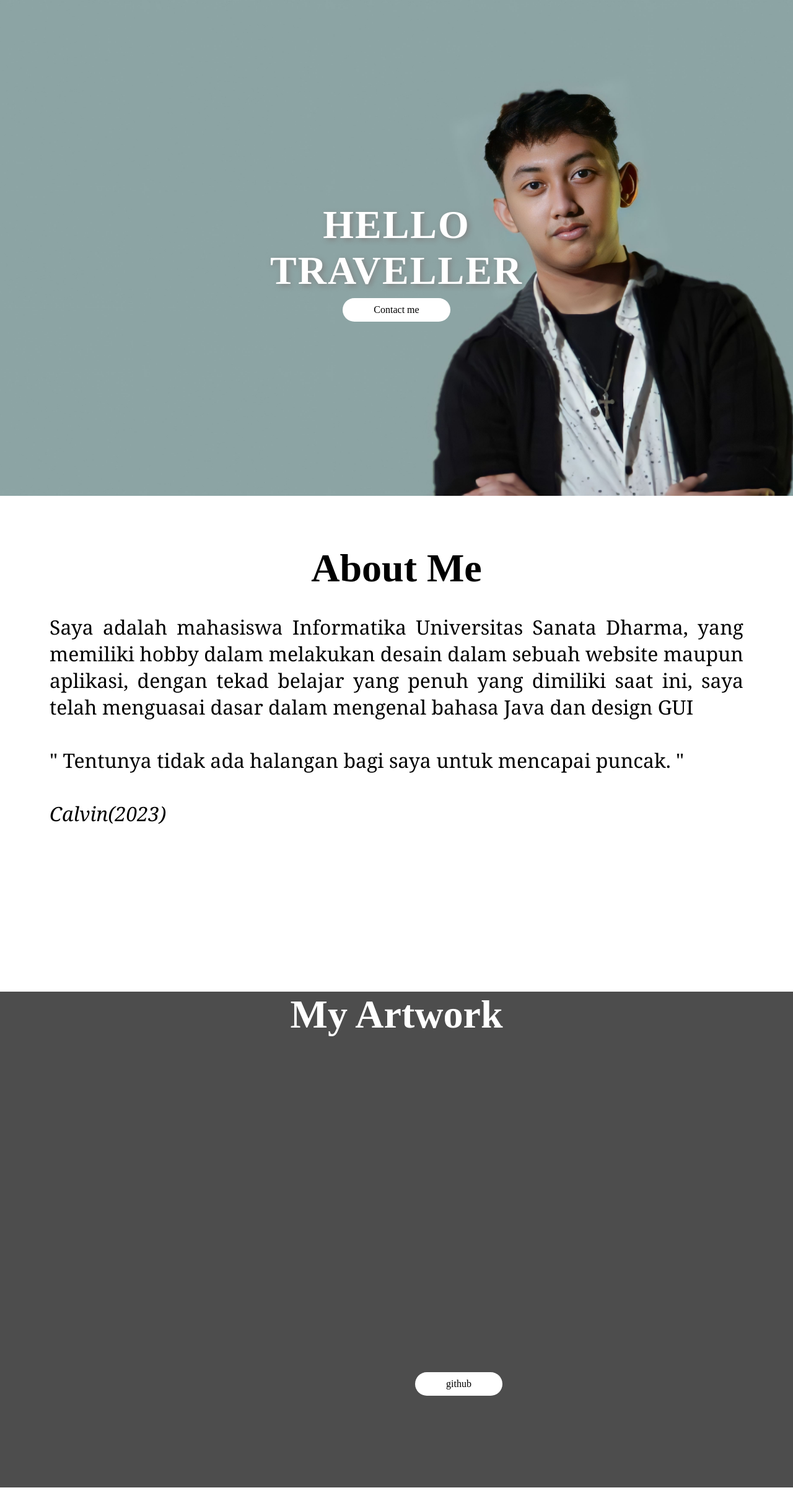
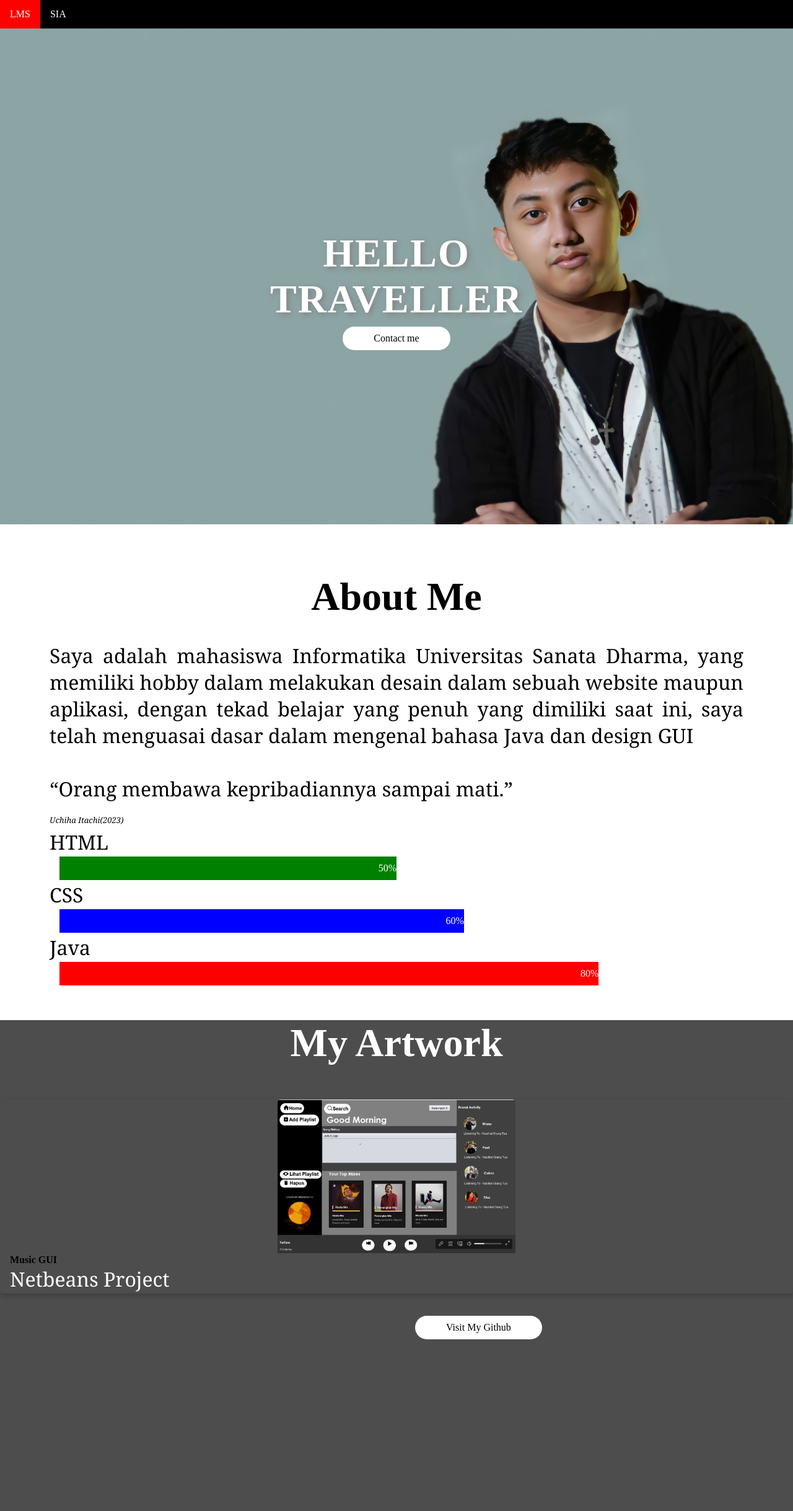
Before and after one commit to AlviZevalli/Portofolio-Website, a plain HTML site: page index.html in a window 1280 px wide. Shown: the whole page at 62% size. Before the commit the page ends 2400 px from the top, so only its background shows below. Drawn offline with Linux system fonts and the light colour scheme.

Commit message:
CSS Done

```diff
--- a/index.html
+++ b/index.html
@@ -8,6 +8,15 @@
   </head>
   <link rel="stylesheet" href="style.css" />
   <body>
+    <ul>
+      <li class="LMS">
+        <a href="https://belajar.usd.ac.id/my/"class="LMS">LMS</a>
+      <li class="SIA Mahasiswa">
+        <a href="https://mahasiswa.usd.ac.id/mahasiswa/"class=SIA>SIA</a>
+      </li>
+      </li>
+    </ul>
+
     <div class="parallax awal">
       <!-- isi content awal -->
       <div class="isiawal">
@@ -24,11 +33,23 @@
           Saya adalah mahasiswa Informatika Universitas Sanata Dharma, yang
           memiliki hobby dalam melakukan desain dalam sebuah website maupun
           aplikasi, dengan tekad belajar yang penuh yang dimiliki saat ini, saya
-          telah menguasai dasar dalam mengenal bahasa Java dan design GUI<br /><br />"
-          Tentunya tidak ada halangan bagi saya untuk mencapai puncak. "
-          <br /><br />
-          <p2>Calvin(2023)</p2>
+          telah menguasai dasar dalam mengenal bahasa Java dan design GUI<br /><br />
+          “Orang membawa kepribadiannya sampai mati.”
+          <br />
+          <p2>Uchiha Itachi(2023)</p2>
         </p>
+        <p>HTML</p>
+        <div class="container">
+          <div class="skill HTML">50%</div>
+        </div>
+        <p>CSS</p>
+        <div class ="container">
+          <div class="skill CSS">60%</div>
+        </div>
+        <p>Java</p>
+        <div class ="container">
+          <div class="skill Java">80%</div>
+        </div>
       </div>
     </div>
     <div class="parallax akhir">
@@ -36,8 +57,17 @@
       <div class="isiakhir">
         <h3>My Artwork</h3>
         <br><br>
-        <br><br><br><br><br><br><br><br><br><br><br><br><br><br><br><br><br><br><br><br><br><br><br><br><br><br><br><br>
-        <a href="https://github.com/AlviZevalli?tab=repositories" id="tombol2">github</a>
+        <br>
+        <div class="card">
+          <img src="img_avatar.png" alt="avatar" class="center">
+          <div class="container">
+            <h4><b>Music GUI</b></h4>
+            <p>Netbeans Project</p>
+          </div>
+        </div>
+
+        <br><br>
+        <a href="https://github.com/AlviZevalli?tab=repositories" id="tombol2">Visit My Github</a>
       </div>
     </div>
   </body>
--- a/style.css
+++ b/style.css
@@ -6,6 +6,11 @@ body {
   padding: 0;
   box-sizing: border-box;
   scroll-behavior: smooth;
+}
+
+.dark_mode{
+  background-color: black;
+  color:white
 }
 
 .parallax {
@@ -77,6 +82,23 @@ body {
   font-size: 4em;
   text-align: center;
 }
+*{box-sizing: border-box;}
+
+.isitengah container{
+  width: 100%;
+  background-color:grey;
+}
+
+.skill{
+  text-align: right;
+  padding-top: 10px;
+  padding-bottom: 10px;
+  color: white;
+}
+
+.HTML{width: 50%;background-color: green;}
+.CSS{width: 60%;background-color:blue;}
+.Java{width: 80%;background-color: red;}
 
 .isitengah p {
   font-size: 2em;
@@ -85,6 +107,7 @@ body {
 }
 
 .isitengah p2 {
+  font-size:small;
   font-style: italic;
 }
 
@@ -93,3 +116,87 @@ body {
   text-align: center;
   color:white
 }
+
+.isiakhir p{
+  font-size: 2em;
+  text-align: justify;
+  font-family: Cambria, Cochin, Georgia, Times, "Times New Roman", serif;
+  color:white;
+}
+
+ul{
+  list-style-type: none;
+  margin: 0;
+  padding: 0;
+  overflow: hidden;
+  background-color:black;
+}
+
+li{
+  float:left;
+}
+
+li a, .drop{
+  display: inline-block;
+  color: white;
+  text-align: center;
+  padding: 14px 16px;
+  text-decoration: none;
+}
+
+li a:hover, .news:hover .drop{
+  background-color: red;
+}
+
+li.news{
+  display:inline-block;
+}
+
+.dropdownmenu{
+  display: none;
+  position: absolute;
+  background-color: gray;
+  min-width: 160px;
+  box-shadow: 0px 8px 16px 0px rgba(0,0,0,0.2);
+  z-index: 1;
+}
+
+.dropdownmenu a{
+ color:black;
+ padding: 12px 16px;
+ text-decoration: none;
+ display: block;
+ text-align: left;
+}
+
+.dropdownmenu a:hover{
+background-color: grey;
+}
+
+.news:hover .dropdownmenu{
+  display: block;
+}
+
+.card{
+  box-shadow: 0 4px 8px 0 rgba(0,0,0,0.2);
+  transition: 0.3s;
+  border-radius: 5px;
+}
+
+.card hover{
+  box-shadow: 0 8px 16px 0 rgba(0,0,0,0.2);
+}
+
+.container{
+  padding: 2px 16px;
+}
+
+img{
+  border-radius: 5px 5px 0 0;
+}
+.center {
+  display: block;
+  margin-left: auto;
+  margin-right: auto;
+  width: 30%;
+}
```
Also changed, not shown: img_avatar.png (added), javasricpt.js (deleted).
